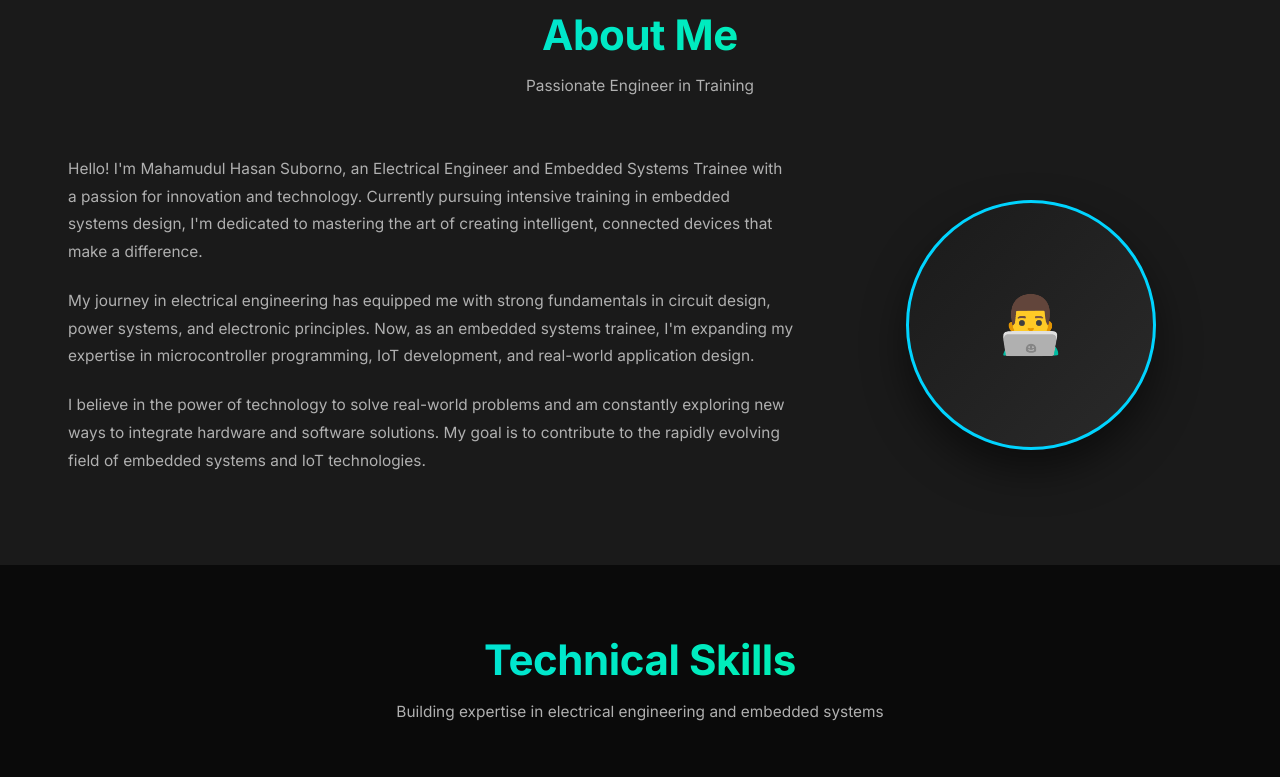
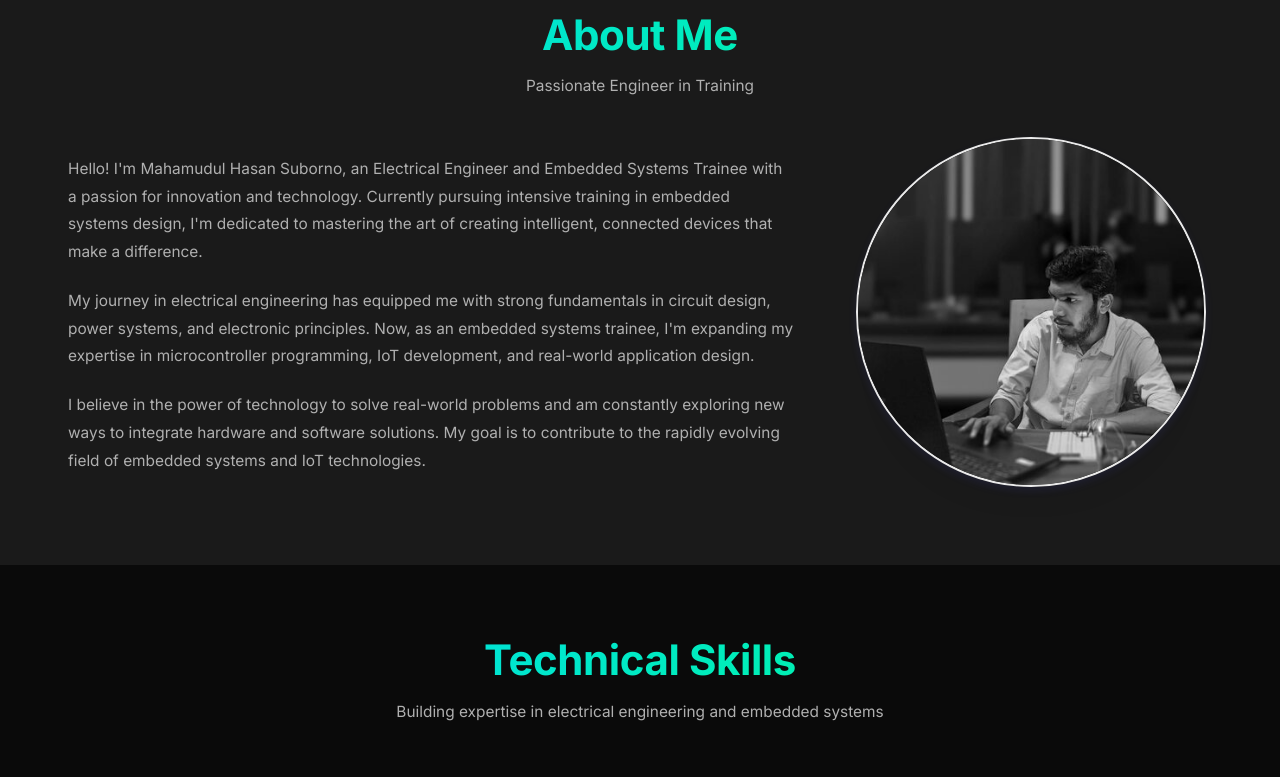
Before and after one commit to SubornoX/SubornoX.github.io, a plain HTML site: page index.html in a window 1280 px wide. Shown: the part 860-1637 px from the top of the page. Drawn offline with Linux system fonts and the light colour scheme; a web font is replaced by a local one.

Commit message:
Add files via upload

```diff
--- a/index.html
+++ b/index.html
@@ -64,7 +64,7 @@
                 </div>
                 <div class="about-image">
                     <div class="image-placeholder">
-                        <div class="image-icon">👨‍💻</div>
+                        <div class="image-icon"><img src="profile.jpg" alt="👨‍💻"></div>
                     </div>
                 </div>
             </div>
@@ -307,7 +307,7 @@
                         <div class="contact-icon">📧</div>
                         <div class="contact-details">
                             <h3>Email</h3>
-                            <p>mahamudul.suborno@example.com</p>
+                            <p>mahamudulhasanpersonal@gmail.com</p>
                         </div>
                     </div>
                     <div class="contact-item">
@@ -321,14 +321,14 @@
                         <div class="contact-icon">💼</div>
                         <div class="contact-details">
                             <h3>LinkedIn</h3>
-                            <p><a href="#" target="_blank">linkedin.com/in/mahamudul-suborno</a></p>
+                            <p><a href="https://www.linkedin.com/in/mahamudul-hasan-suborno/" target="_blank">linkedin.com/in/mahamudul-hasan-suborno/</a></p>
                         </div>
                     </div>
                     <div class="contact-item">
                         <div class="contact-icon">🔗</div>
                         <div class="contact-details">
                             <h3>GitHub</h3>
-                            <p><a href="#" target="_blank">github.com/mahamudul-suborno</a></p>
+                            <p><a href="https://github.com/SubornoX" target="_blank">github.com/SubornoX</a></p>
                         </div>
                     </div>
                 </div>
--- a/style.css
+++ b/style.css
@@ -1344,6 +1344,15 @@ section {
     width: 100%;
 }
 
+  .about-image .image-icon img {
+    width: 350px;           /* Adjust size as needed */
+    height: 350px;          /* Adjust size as needed */
+    object-fit: cover;
+    border-radius: 50%;     /* Makes the image circular */
+    border: 2px solid #eaeaea; /* Optional: blue border */
+    box-shadow: 0 4px 8px rgba(94, 99, 255, 0.1); /* Optional: subtle shadow */
+}
+
 /* Animations */
 @keyframes fadeInUp {
     from {
@@ -1482,4 +1491,5 @@ section {
     .timeline-content {
         margin-left: 1rem;
     }
+
 }
```
